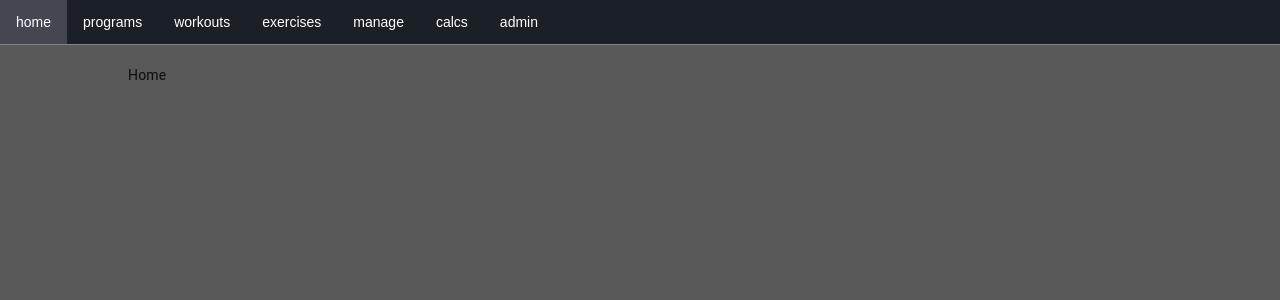
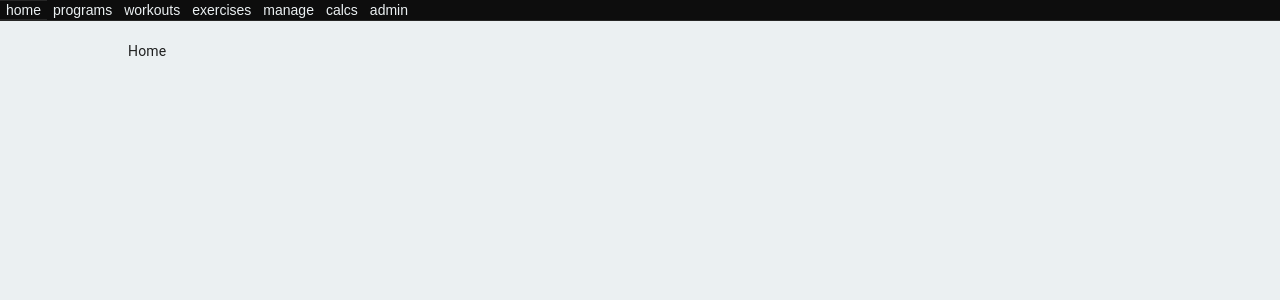
Before and after one commit to mojave27/cals, a React (Create React App) app: page / in a window 1280 px wide. Shown: the top 300 px of the page. Built offline with nearby package versions, Linux system fonts and the light colour scheme; the HTML template or start-up script is replaced by a standard one.

Commit message:
created css-in-js styles for topnav.

```diff
--- a/src/components/Nav/TopNav/TopNav.js
+++ b/src/components/Nav/TopNav/TopNav.js
@@ -1,8 +1,11 @@
-import React, { Component } from "react";
+import { Component } from "react";
+/** @jsx jsx */
+import { jsx } from '@emotion/core'
 import { Link } from "@reach/router";
 import { menuConfig } from './topNavMenuConfig';
+import { navbar, dropdown, dropbtn, dropdownContent } from '../../../styles/topNavStyles'
 
-import "./TopNav.css";
+// import "./TopNav.css";
 
 class TopNav extends Component {
     state = {
@@ -39,13 +42,13 @@ class TopNav extends Component {
 
     renderButton = (menuConfig, index) => {
         let menuName = menuConfig.name;
-        return (<div key={index} className="dropdown">
+        return (<div key={index} css={dropdown}>
             <Link to={menuConfig.link.to} >
             <button
                 onMouseOver={this.mouseOver}
                 onMouseOut={this.mouseOut}
                 menu-name={menuName}
-                className="dropbtn"
+                css={dropbtn}
             >
                 {menuName}
             </button>
@@ -55,12 +58,12 @@ class TopNav extends Component {
 
     renderDropDownMenu = (menuConfig, index) => {
         let menuName = menuConfig.name;
-        return (<div key={index} className="dropdown">
+        return (<div key={index} css={dropdown}>
             <button
                 onMouseOver={this.mouseOver}
                 onMouseOut={this.mouseOut}
                 menu-name={menuName}
-                className="dropbtn"
+                css={dropbtn}
             >
                 {menuName}
                 <i className="fa fa-caret-down" />
@@ -71,7 +74,7 @@ class TopNav extends Component {
                 onClick={this.handleClick}
                 onMouseOver={this.mouseOver}
                 onMouseOut={this.mouseOut}
-                className="dropdown-content"
+                css={dropdownContent}
             >
                 {menuConfig.items.map((menuItem, index) => {
                     return (<Link key={index} menu-name={menuName} to={menuItem.to}>{menuItem.text}</Link>)
@@ -83,7 +86,7 @@ class TopNav extends Component {
     render() {
         return (
             <div>
-                <div className="navbar">
+                <div css={navbar}>
                     {menuConfig.map((menu, index) => {
                         return this.renderMenu(menu, index)
                     })}
--- /dev/null
+++ b/src/styles/colorThemes.js
@@ -0,0 +1,117 @@
+
+export const stormTrooperTheme = {
+  color1: {
+    hex: '#EBF0F2',
+    rgba: alpha => buildRgba(235, 240, 242, alpha)
+  },
+  get color1_text() { return this.color5 },
+  color2: {
+    hex: '#D2D7D9',
+    rgba: alpha => buildRgba(210, 215, 217, alpha)
+  },
+  get color2_text() { return this.color5 },
+  color3: {
+    hex: '#9FA4A6',
+    rgba: alpha => buildRgba(159, 164, 166, alpha)
+  },
+  get color3_text() { return this.color5 },
+  color4: {
+    hex: '#262626',
+    rgba: alpha => buildRgba(38, 38, 38, alpha)
+  },
+  get color4_text() { return this.color1 },
+  color5: {
+    hex: '#0D0D0D',
+    rgba: alpha => buildRgba(13, 13, 13, alpha)
+  },
+  get color5_text() { return this.color1 },
+  color5_highlight: {
+    hex: '#0D0D0D',
+    rgba: alpha => buildRgba(13, 13, 13, alpha)
+  }
+}
+
+export const themeOne = {
+  color1: {
+    hex: '#2D3540',
+    rgba: alpha => buildRgba(45, 53, 64, alpha)
+  },
+  color2: {
+    hex: '#1B2026',
+    rgba: alpha => buildRgba(27, 32, 38, alpha)
+  },
+  color3: {
+    hex: '#80858C',
+    rgba: alpha => buildRgba(128, 133, 140, alpha)
+  },
+  color4: {
+    hex: '#B0B7BF',
+    rgba: alpha => buildRgba(176, 183, 191, alpha)
+  },
+  color5: {
+    hex: '#03A696',
+    rgba: alpha => buildRgba(3, 166, 150, alpha)
+  },
+  color5_highlight: {
+    hex: '#05E6CF',
+    rgba: alpha => buildRgba(230, 207, 90, alpha)
+  }
+}
+
+export const themeTwo = {
+  color4: {
+    hex: '#2D3540',
+    rgba: alpha => buildRgba(45, 53, 6, alpha)
+  },
+  color5: {
+    hex: '#68788C',
+    rgba: alpha => buildRgba(104, 120, 140, alpha)
+  },
+  color3: {
+    hex: '#03A696',
+    rgba: alpha => buildRgba(3, 166, 150, alpha)
+  },
+  color1: {
+    hex: '#C0D904',
+    rgba: alpha => buildRgba(192, 217, 4, alpha)
+  },
+  color2: {
+    hex: '#93A603',
+    rgba: alpha => buildRgba(147, 166, 3, alpha)
+  },
+  color5_highlight: {
+    hex: '#93A603',
+    rgba: alpha => buildRgba(147, 166, 3, alpha)
+  }
+}
+
+export const themeThree = {
+  color4: {
+    hex: '#F2F2F2',
+    rgba: alpha => buildRgba(242, 242, 242, alpha)
+  },
+  color5: {
+    hex: '#BFBFBF',
+    rgba: alpha => buildRgba(191, 191, 191, alpha)
+  },
+  color3: {
+    hex: '#8C8C8C',
+    rgba: alpha => buildRgba(140, 140, 140, alpha)
+  },
+  color1: {
+    hex: '#595959',
+    rgba: alpha => buildRgba(89, 89, 89, alpha)
+  },
+  color2: {
+    hex: '#262626',
+    rgba: alpha => buildRgba(38, 38, 38, alpha)
+  },
+  color5_highlight: {
+    hex: '#262626',
+    rgba: alpha => buildRgba(38, 38, 38, alpha)
+  }
+}
+
+const buildRgba = (red, green, blue, alpha) => {
+  return `rgba(${red},${green},${blue},${alpha})`
+}
--- a/src/styles/main-styles.js
+++ b/src/styles/main-styles.js
@@ -1,95 +1,7 @@
 import { css } from '@emotion/core'
+import { stormTrooperTheme } from './colorThemes'
 
-// const themeOne = {
-//   color1: {
-//     hex: '#2D3540',
-//     rgba: alpha => buildRgba(45, 53, 64, alpha)
-//   },
-//   color2: {
-//     hex: '#1B2026',
-//     rgba: alpha => buildRgba(27, 32, 38, alpha)
-//   },
-//   color3: {
-//     hex: '#80858C',
-//     rgba: alpha => buildRgba(128, 133, 140, alpha)
-//   },
-//   color4: {
-//     hex: '#B0B7BF',
-//     rgba: alpha => buildRgba(176, 183, 191, alpha)
-//   },
-//   color5: {
-//     hex: '#03A696',
-//     rgba: alpha => buildRgba(3, 166, 150, alpha)
-//   },
-//   color5_highlight: {
-//     hex: '#05E6CF',
-//     rgba: alpha => buildRgba(230, 207, 90, alpha)
-//   }
-// }
-
-
-// const themeTwo = {
-//   color4: {
-//     hex: '#2D3540',
-//     rgba: alpha => buildRgba(45, 53, 6, alpha)
-//   },
-//   color5: {
-//     hex: '#68788C',
-//     rgba: alpha => buildRgba(104, 120, 140, alpha)
-//   },
-//   color3: {
-//     hex: '#03A696',
-//     rgba: alpha => buildRgba(3, 166, 150, alpha)
-//   },
-//   color1: {
-//     hex: '#C0D904',
-//     rgba: alpha => buildRgba(192, 217, 4, alpha)
-//   },
-//   color2: {
-//     hex: '#93A603',
-//     rgba: alpha => buildRgba(147, 166, 3, alpha)
-//   },
-//   color5_highlight: {
-//     hex: '#93A603',
-//     rgba: alpha => buildRgba(147, 166, 3, alpha)
-//   }
-// }
-
-
-const themeThree = {
-  color4: {
-    hex: '#F2F2F2',
-    rgba: alpha => buildRgba(242, 242, 242, alpha)
-  },
-  color5: {
-    hex: '#BFBFBF',
-    rgba: alpha => buildRgba(191, 191, 191, alpha)
-  },
-  color3: {
-    hex: '#8C8C8C',
-    rgba: alpha => buildRgba(140, 140, 140, alpha)
-  },
-  color1: {
-    hex: '#595959',
-    rgba: alpha => buildRgba(89, 89, 89, alpha)
-  },
-  color2: {
-    hex: '#262626',
-    rgba: alpha => buildRgba(38, 38, 38, alpha)
-  },
-  color5_highlight: {
-    hex: '#262626',
-    rgba: alpha => buildRgba(38, 38, 38, alpha)
-  }
-}
-
-
-const buildRgba = (red, green, blue, alpha) => {
-  return `rgba(${red},${green},${blue},${alpha})`
-}
-
-export let activeTheme = themeThree
-
+export let activeTheme = stormTrooperTheme
 
 export let miniCard = css({
   width: '50%',
@@ -117,17 +29,19 @@ export let selectedMiniCard = css({
 export let card = css({
   border: `1px solid ${activeTheme.color4.hex}`,
   borderRadius: '2px',
-  backgroundColor: `#CACACD`,
+  backgroundColor: activeTheme.color2.hex,
   margin: '5px 10px',
   padding: '10px 5px',
   boxShadow: '0 4px 8px 0 rgba(0,0,0,0.2)',
   transition: '0.3s',
   textAlign: 'center',
-  color: `${activeTheme.color2.hex}`,
+  color: `${activeTheme.color2_text.hex}`,
   '&:hover': {
     boxShadow: '0 8px 16px 0 rgba(0,0,0,0.2)',
     border: `1px solid ${activeTheme.color5.hex}`,
-    backgroundColor: `#E4E4E6`
+    backgroundColor: activeTheme.color1.hex,
+    color: activeTheme.color1_text.hex
+    // backgroundColor: `#E4E4E6`
   }
 })
 
@@ -142,7 +56,8 @@ export let cardTitle = css({
     margin: '0 auto' /* This will center the border. */,
     width: '50%',
     paddingTop: '5px',
-    borderBottom: '1px solid rgb(3,166,150,0.75)'
+    borderBottom: `1px solid ${activeTheme.color5.rgba(0.75)}`
+    // borderBottom: '1px solid rgb(3,166,150,0.75)'
   }
 })
 
@@ -160,11 +75,8 @@ export let detailCard = css({
 
 export let container = css({
   padding: '2px 16px',
-  // backgroundColor: '#f1f1f1',
   backgroundColor: activeTheme.color1.hex,
-  // border: '1px solid ' + activeTheme.color2.hex,
   borderRadius: '2px' /* Rounded border */
-  // backgroundColor: activeTheme.color4.hex
 })
 
 export let viewContainer = css({
@@ -249,6 +161,7 @@ export let label = css({
 export let inputSubmit = css({
   fontSize: 'inherit',
   backgroundColor: activeTheme.color5.hex,
+  color: activeTheme.color5_text.hex,
   // color: 'white',
   padding: '8px 20px',
   border: 'none',
@@ -264,7 +177,7 @@ export let inputSubmit = css({
 export let formButton = css({
   fontSize: 'inherit',
   backgroundColor: activeTheme.color5.hex,
-  // color: 'white',
+  color: activeTheme.color5_text.hex,
   padding: '8px 20px',
   margin: '0px 10px',
   border: 'none',
--- a/src/styles/program.js
+++ b/src/styles/program.js
@@ -1,43 +1,19 @@
-/* Color Theme Swatches in Hex
-  2D3540, 1B2026, 80858C, B0B7BF, 03A696
-*/
-
-/* Color Theme Swatches in RGBA
-rgba(45, 53, 64, 1)
-rgba(27, 32, 38, 1)
-rgba(128, 133, 140, 1)
-rgba(176, 183, 191, 1)
-rgba(3, 166, 150, 1)
-*/
-
-/* Color Theme 2 Swatches in Hex
- #2D3540, #68788C, #03A696, #C0D904, #93A603
-
-// Color Theme 2 Swatches in RGBA
- rgba(45, 53, 64, 1),
- rgba(104, 120, 140, 1),
- rgba(3, 166, 150, 1),
- rgba(192, 217, 4, 1),
- rgba(147, 166, 3, 1)
-*/
-
 import { css } from '@emotion/core'
-
 import { activeTheme } from './main-styles'
 
 export let workoutHeader = css({
-  backgroundColor: activeTheme.color2.hex,
-  // color: activeTheme.color5.hex,
-  color: '#fff',
+  backgroundColor: activeTheme.color3.hex,
+  color: activeTheme.color3_text.hex,
   fontWeight: 'bold',
   padding: '2px 5px'
 })
 
 export let workoutBlock = css({
   display: 'inline-block',
-  // border: `1px solid ${activeTheme.color2.hex}`
+  // color: activeTheme.color2_text.hex
 })
 
 export let setBlock = css({
-  border: `1px solid ${activeTheme.color2.hex}`
+  border: `1px solid ${activeTheme.color2.hex}`,
+  // color: activeTheme.color2_text.hex
 })
--- /dev/null
+++ b/src/styles/topNavStyles.js
@@ -0,0 +1,85 @@
+import { activeTheme } from './main-styles'
+
+
+/* Navbar container */
+export let navbar = {
+  overflow: 'hidden',
+  backgroundColor: activeTheme.color5.hex,
+  borderBottom: `solid 1px ${activeTheme.color4.hex}`,
+  fontFamily: 'Arial',
+  // fontSize: '14px',
+  /* Links inside the navbar */
+  '& a': {
+    float: 'left',
+    fontSize: '14px',
+    color: activeTheme.color4.hex,
+    textAlign: 'center',
+    textDecoration: 'none'
+  },
+  '& a:hover': {
+    backgroundColor: activeTheme.color4.hex,
+    color: activeTheme.color4_text.hex
+  }
+}
+
+/* The dropdown container */
+export const dropdown = {
+  float: 'left',
+  overflow: 'hidden',
+  // fontSize: '14px',
+  /* Dropdown button */
+  '& .dropbtn': {
+    fontSize: '14px',
+    border: 'none',
+    outline: 'none',
+    color: 'white',
+    padding: '14px 16px;',
+    // backgroundColor: 'inherit',
+    fontFamily: 'inherit',
+    /* Important for vertical align on mobile phones */
+    margin: '0'
+  },
+  '& :hover': {
+    backgroundColor: activeTheme.color4.hex,
+    color: activeTheme.color4_text.hex,
+    /* Show the dropdown menu on hover */
+    '& .dropdownContent': {
+      display: 'block'
+    }
+  }
+}
+
+export const dropbtn = {
+    backgroundColor: activeTheme.color5.hex,
+    color: activeTheme.color5_text.hex,
+    fontSize: '14px',
+    border: activeTheme.color5.hex
+    // '& :hover': {
+    //   backgroundColor: activeTheme.color4.hex
+    // }
+}
+
+/* Dropdown content (hidden by default) */
+export const dropdownContent = {
+  display: 'none',
+  position: 'absolute',
+  backgroundColor: activeTheme.color2.hex,
+  color: activeTheme.color2_text.hex,
+  minWidth: '160px',
+  boxShadow: '0px 8px 16px 0px rgba(0,0,0,0.2)',
+  zIndex: '1',
+  /* Links inside the dropdown */
+  '& a': {
+    float: 'none',
+    color: 'black',
+    padding: '12px 16px',
+    textDecoration: 'none',
+    display: 'block',
+    textAlign: 'left'
+  },
+  /* Add background color to dropdown links on hover */
+  '& a:hover': {
+    backgroundColor: activeTheme.color1.hex,
+    color: activeTheme.color1_text.hex
+  }
+}
```
Also changed, not shown: src/styles/table.js (+7 -6 lines).
